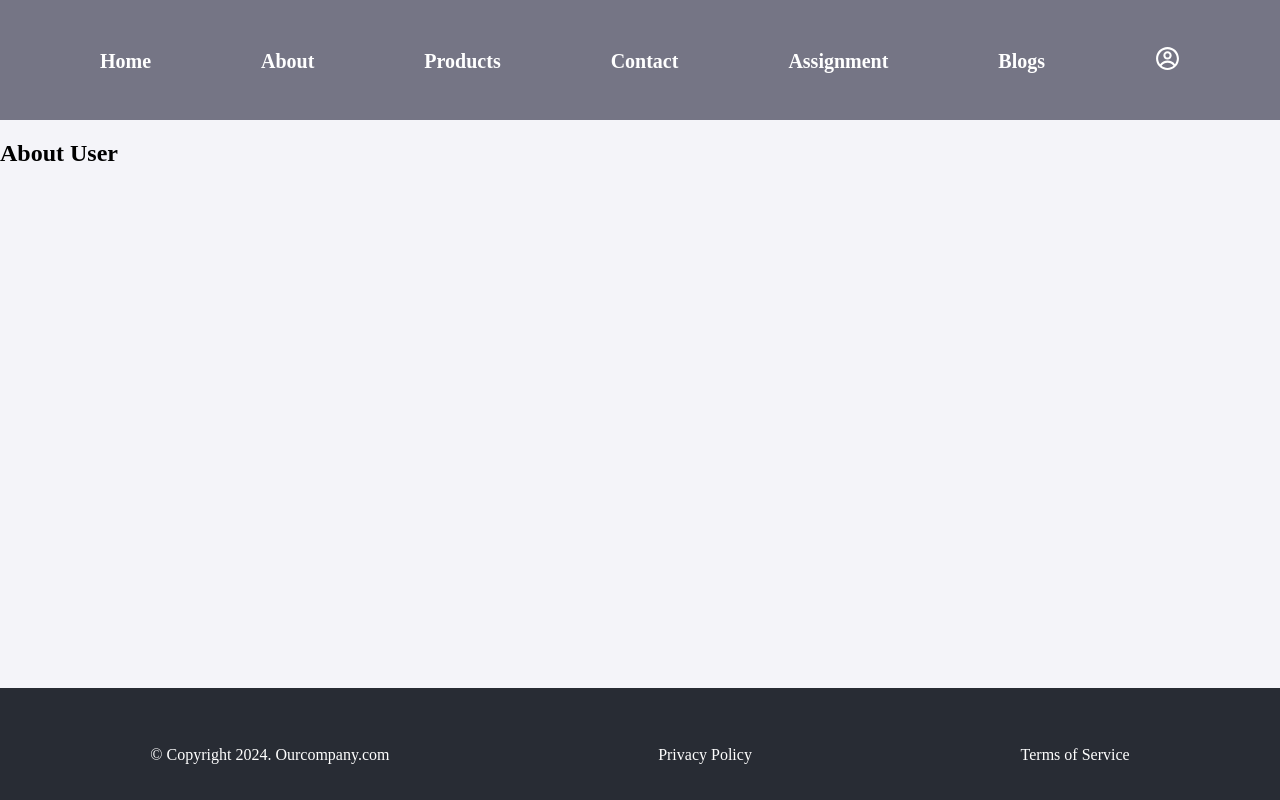
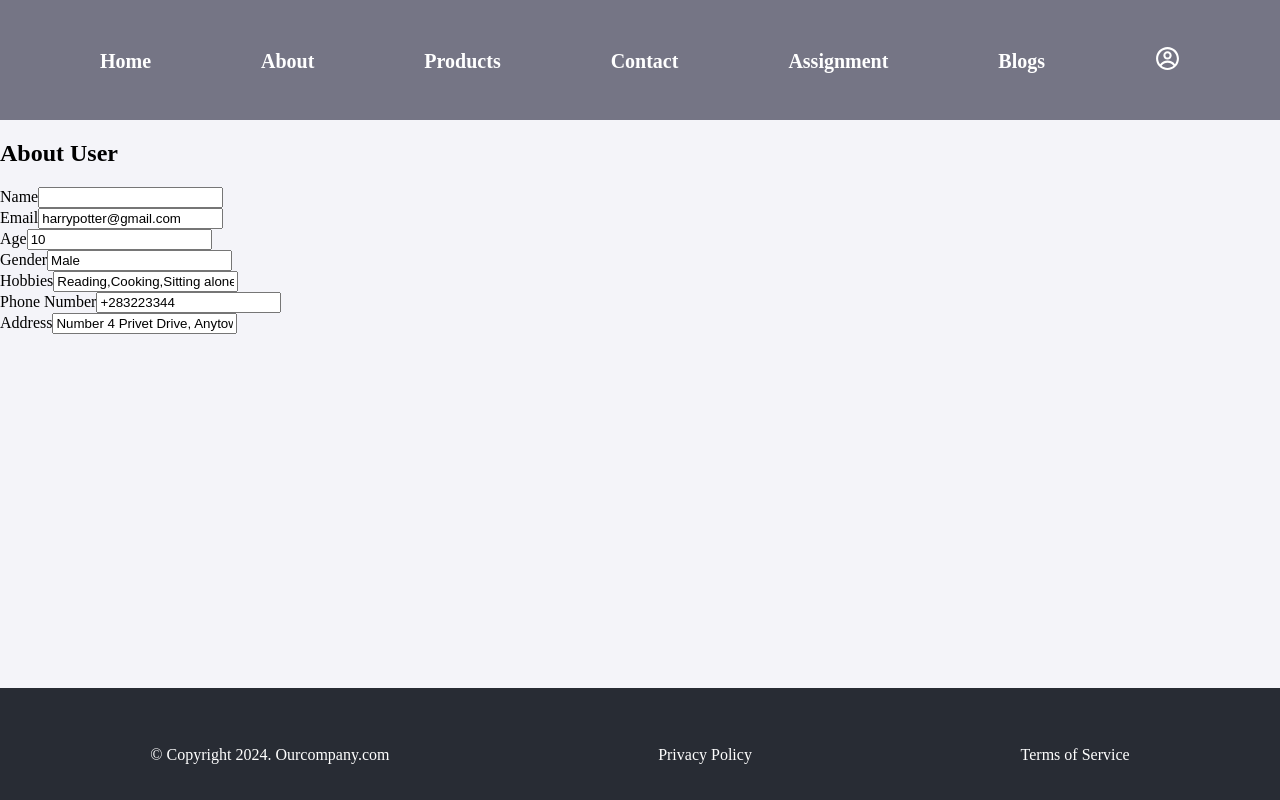
Before and after one commit to guranda26/online-shop, a React (Create React App) app: page /profile in a window 1280 px wide. Built offline with nearby package versions, Linux system fonts and the light colour scheme.

Commit message:
create form about user

```diff
--- a/src/components/Profile.jsx
+++ b/src/components/Profile.jsx
@@ -8,6 +8,78 @@ const Profile = () => {
   return (
     <section className="profile-page">
       <h1 className="profile-title">About User</h1>
+      <form className="profile-form">
+        <div className="form-group">
+          <label htmlFor="name">Name</label>
+          <input
+            type="text"
+            id="name"
+            value={user.name}
+            readOnly
+            className="form-input"
+          />
+        </div>
+        <div className="form-group">
+          <label htmlFor="email">Email</label>
+          <input
+            type="email"
+            id="email"
+            value={user.email}
+            readOnly
+            className="form-input"
+          />
+        </div>
+        <div className="form-group">
+          <label htmlFor="age">Age</label>
+          <input
+            type="number"
+            id="age"
+            value={user.age}
+            readOnly
+            className="form-input"
+          />
+        </div>
+        <div className="form-group">
+          <label htmlFor="gender">Gender</label>
+          <input
+            type="text"
+            id="gender"
+            value={user.gender}
+            readOnly
+            className="form-input"
+          />
+        </div>
+        <div className="form-group">
+          <label htmlFor="hobbies">Hobbies</label>
+          <input
+            type="text"
+            id="hobbies"
+            value={user.hobbies}
+            readOnly
+            className="form-input"
+          />
+        </div>
+        <div className="form-group">
+          <label htmlFor="phone">Phone Number</label>
+          <input
+            type="tel"
+            id="phone"
+            value={user.phone}
+            readOnly
+            className="form-input"
+          />
+        </div>
+        <div className="form-group">
+          <label htmlFor="address">Address</label>
+          <input
+            type="text"
+            id="address"
+            value={user.address}
+            readOnly
+            className="form-input"
+          />
+        </div>
+      </form>
     </section>
   );
 };
```
